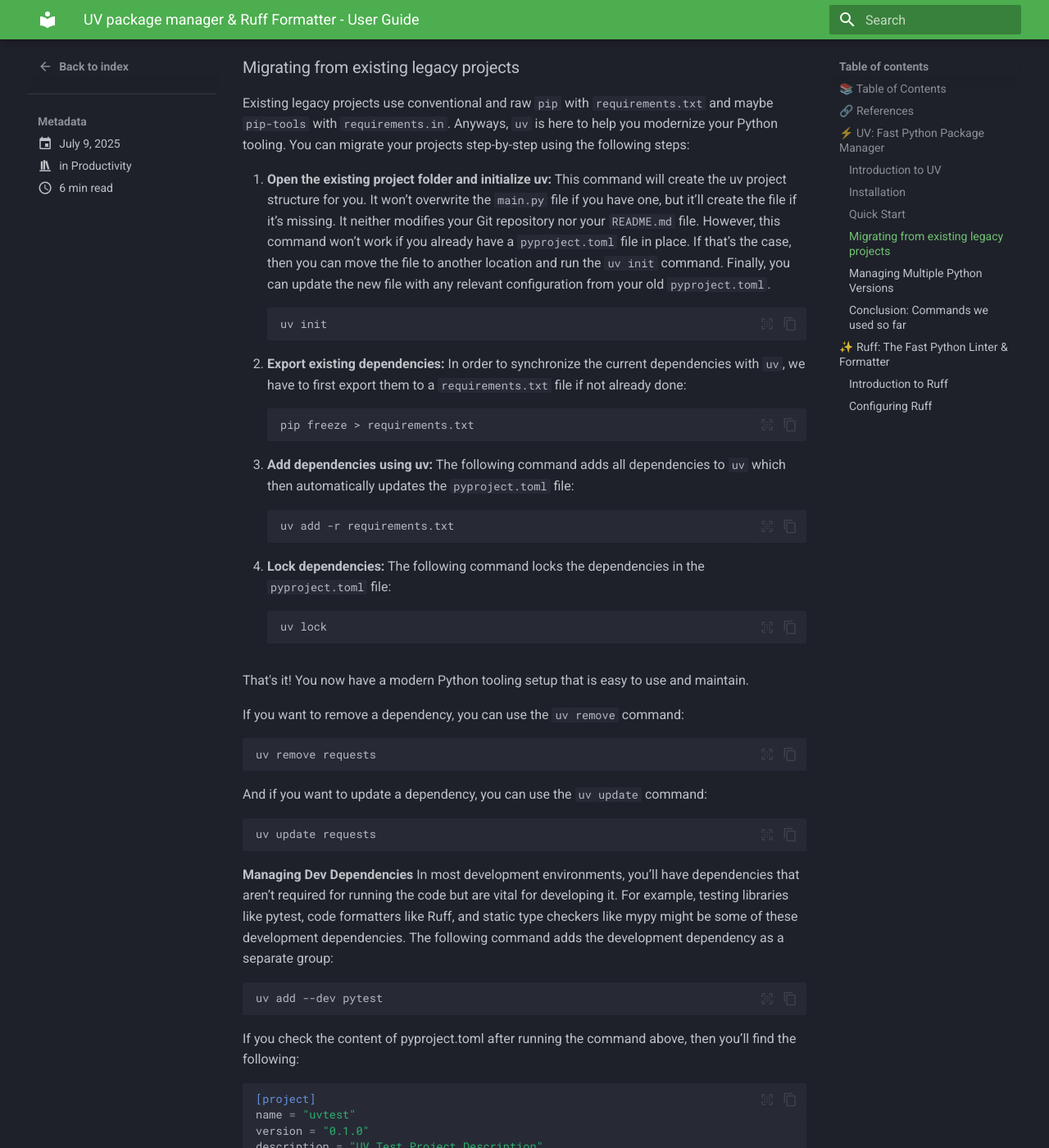
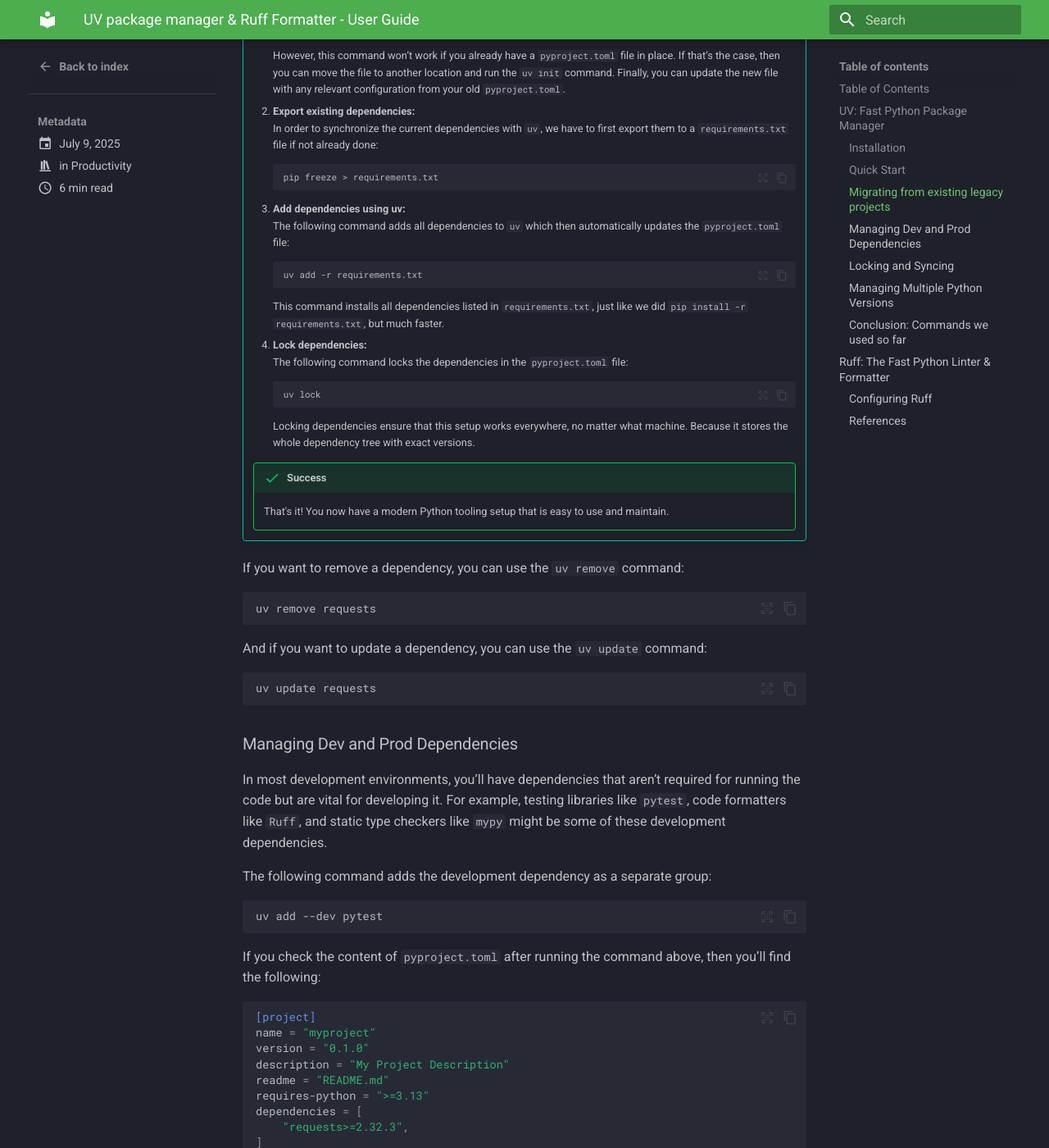
Before and after one commit to Samandar-Komilov/voidpdev, an MkDocs documentation site: the page built from docs/blog/posts/p4_uv-ruff.md, in a window 1280 px wide and 1400 px high, scrolled down 2732 px. Shown: the whole window at 82% size. Built offline with MkDocs 1.6.1 and Material for MkDocs 9.7.7, drawn with Linux system fonts in a browser that asks for light colours; some of the changed text lies outside the part shown.

Commit message:
refactor: uv-ruff guide post

````diff
--- a/docs/blog/posts/p4_uv-ruff.md
+++ b/docs/blog/posts/p4_uv-ruff.md
@@ -24,17 +22,9 @@
 - ruff configuration in `pyproject.toml`
 - useful `ruff` commands
 
-### 🔗 References
-- UV official documentation: https://github.com/astral-sh/uv/
-- Ruff official documentation: https://docs.astral.sh/ruff/
-- RealPython article on UV: https://realpython.com/python-uv/
-- RealPython article on Ruff: https://realpython.com/ruff-python/
-
 ---
 
-## ⚡ UV: Fast Python Package Manager
-
-### Introduction to UV
+## UV: Fast Python Package Manager
 
 `uv` is a blazing-fast Python package manager and virtual environment manager developed by [Astral](https://astral.sh/). It replaces tools like `pip`, `virtualenv`, `pip-tools`, and even `pyenv`, providing:
 
@@ -45,34 +35,34 @@
 
 ### Installation
 
-Install uv using either `pip` or `curl`:
+Install uv using either `curl` or `pip`:
 ```bash
-$ curl -LsSf https://astral.sh/uv/install.sh | sh
+curl -LsSf https://astral.sh/uv/install.sh | sh  # recommended
 # or
-$ pipx install uv
+pipx install uv
 # or
-$ pip install uv
+pip install uv
 ```
 
 To update uv, run `uv self upgrade` or `pipx upgrade uv` depending on how you installed it:
 
 ```bash
-$ uv self upgrade
+uv self upgrade  # recommended
 # or
-$ pipx upgrade uv
+pipx upgrade uv
 # or
-$ pip install --upgrade uv
+pip install --upgrade uv
 ```
 
 ### Quick Start
 
-1. Create a new project using `uv init`:
+You can create a new project using `uv init`:
 ```bash
-$ uv init uvtest
+uv init myproject
 ```
-The command creates the following directory structure under the uvtest/ folder:
+The command creates the following directory structure under the `myproject/` folder:
 ```bash
-uvtest/
+myproject/
 │
 ├── .git/
 ├── .gitignore
@@ -87,7 +77,7 @@
 Let's look at `pyproject.toml` file:
 ```toml
 [project]
-name = "uvtest"
+name = "myproject"
 version = "0.1.0"
 description = "Add your description here"
 readme = "README.md"
@@ -96,7 +86,7 @@
 ```
 A single file now manages your project's dependencies and configuration. But where is my virtual environment? Don't hurry, it will be generated once you add a new dependency:
 ```bash
-$ uv add requests
+uv add requests
 ```
 This command installs the package into the virtual environment and updates `pyproject.toml` with the new dependency:
 ```toml
@@ -110,7 +100,7 @@
 ```
 In order to lock your dependencies, run `uv lock`:
 ```bash
-$ uv lock
+uv lock
 ```
 Now, your `pyproject.toml` file is ready for deployment. The locked dependencies ensure consistent environments across different users and machines.
 
@@ -118,29 +108,33 @@
 
 Existing legacy projects use conventional and raw `pip` with `requirements.txt` and maybe `pip-tools` with `requirements.in`. Anyways, `uv` is here to help you modernize your Python tooling. You can migrate your projects step-by-step using the following steps:
 
-1. **Open the existing project folder and initialize uv:**
-    This command will create the uv project structure for you. It won’t overwrite the `main.py` file if you have one, but it’ll create the file if it’s missing. It neither modifies your Git repository nor your `README.md` file.
-    However, this command won’t work if you already have a `pyproject.toml` file in place. If that’s the case, then you can move the file to another location and run the `uv init` command. Finally, you can update the new file with any relevant configuration from your old `pyproject.toml`.
-    ```bash
-    uv init
-    ```
-2. **Export existing dependencies:**
-    In order to synchronize the current dependencies with `uv`, we have to first export them to a `requirements.txt` file if not already done:
-    ```bash
-    pip freeze > requirements.txt
-    ```
-3. **Add dependencies using uv:**
-    The following command adds all dependencies to `uv` which then automatically updates the `pyproject.toml` file:
-    ```bash
-    uv add -r requirements.txt
-    ```
-4. **Lock dependencies:**
-    The following command locks the dependencies in the `pyproject.toml` file:
-    ```bash
-    uv lock
-    ```
+!!! tip "Migration Steps"
+    1. **Open the existing project folder and initialize uv:**
+        This command will create the uv project structure for you. It won’t overwrite the `main.py` file if you have one, but it’ll create the file if it’s missing. It neither modifies your Git repository nor your `README.md` file.
+        ```bash
+        uv init
+        ```
+        However, this command won’t work if you already have a `pyproject.toml` file in place. If that’s the case, then you can move the file to another location and run the `uv init` command. Finally, you can update the new file with any relevant configuration from your old `pyproject.toml`.
+    2. **Export existing dependencies:**
+        In order to synchronize the current dependencies with `uv`, we have to first export them to a `requirements.txt` file if not already done:
+        ```bash
+        pip freeze > requirements.txt
+        ```
+    3. **Add dependencies using uv:**
+        The following command adds all dependencies to `uv` which then automatically updates the `pyproject.toml` file:
+        ```bash
+        uv add -r requirements.txt
+        ```
+        This command installs all dependencies listed in `requirements.txt`, just like we did `pip install -r requirements.txt`, but much faster.
+    4. **Lock dependencies:**
+        The following command locks the dependencies in the `pyproject.toml` file:
+        ```bash
+        uv lock
+        ```
+        Locking dependencies ensure that this setup works everywhere, no matter what machine. Because it stores the whole dependency tree with exact versions.
 
-That's it! You now have a modern Python tooling setup that is easy to use and maintain.
+    !!! success
+        That's it! You now have a modern Python tooling setup that is easy to use and maintain.
 
 If you want to remove a dependency, you can use the `uv remove` command:
 ```bash
@@ -151,18 +145,19 @@
 uv update requests
 ```
 
-**Managing Dev Dependencies**
-In most development environments, you’ll have dependencies that aren’t required for running the code but are vital for developing it. For example, testing libraries like pytest, code formatters like Ruff, and static type checkers like mypy might be some of these development dependencies.
+### Managing Dev and Prod Dependencies
+In most development environments, you’ll have dependencies that aren’t required for running the code but are vital for developing it. For example, testing libraries like `pytest`, code formatters like `Ruff`, and static type checkers like `mypy` might be some of these development dependencies.
+
 The following command adds the development dependency as a separate group:
 ```bash
 uv add --dev pytest
 ```
-If you check the content of pyproject.toml after running the command above, then you’ll find the following:
+If you check the content of `pyproject.toml` after running the command above, then you’ll find the following:
 ```toml
 [project]
-name = "uvtest"
+name = "myproject"
 version = "0.1.0"
-description = "UV Test Project Description"
+description = "My Project Description"
 readme = "README.md"
 requires-python = ">=3.13"
 dependencies = [
@@ -174,8 +169,9 @@
     "pytest>=8.3.5",
 ]
 ```
+This ensures whenever a new developer joins your team, he simply installs all development dependencies directly. And while in server, you may install only production dependencies in the same way.
 
-**Locking and Syncing**
+### Locking and Syncing
 We have already seen that the `uv lock` command locks the dependencies in the `pyproject.toml` file to a separate file called `uv.lock`. This file is used by the `uv sync` command to synchronize the dependencies in the `pyproject.toml` file with the ones in the `uv.lock` file. It helps to new developers to have a consistent, synchronized setup.
 
 So, a new developer just does:
@@ -188,17 +184,17 @@
 
 `uv` installs Python and allows quickly switching between versions. You can install multiple versions of python using the following command:
 ```bash
-$ uv python install 3.10 3.11 3.12
+uv python install 3.10 3.11 3.12
 ```
 
 Create a new virtual environment using a specific Python version:
 ```bash
-$ uv venv --python 3.10
+uv venv --python 3.10
 ```
 
 You can also pin a specific Python version in the current directory:
 ```bash
-$ uv python pin 3.10
+uv python pin 3.10
 ```
 
 You can find more [here](https://docs.astral.sh/uv/guides/install-python/).
@@ -219,46 +215,45 @@
 
 ---
 
-## ✨ Ruff: The Fast Python Linter & Formatter
+## Ruff: The Fast Python Linter & Formatter
 
-### Introduction to Ruff
 `ruff` is a fast, Rust-based linter and formatter for Python that replaces tools like:
-- flake8
-- isort
-- pylint
-- pycodestyle
-- black
+- `flake8`
+- `isort`
+- `pylint`
+- `pycodestyle`
+- `black`
 
 It supports over 500 rules and is highly configurable.
 
 The recommended way to install `ruff` and integrate to your project is using `uv`:
 ```bash
-$ uv add --dev ruff
+uv add --dev ruff
 # or, if you want it to install user-wide in your system
-$ uv tool install ruff
+uv tool install ruff
 ```
 
-Using ruff is easy. To check for formatting and linting errors, just run:
+Using `ruff` is easy. To check for formatting and linting errors, just run:
 ```bash
-$ ruff check
+ruff check
 # or if you want to fix fixable errors along the way:
-$ ruff check --fix
+ruff check --fix
 ```
 
 The check command can generate several errors with vague messages. To get more information, you can find the ruff rule description:
 ```bash
-$ ruff rule F821
+ruff rule F821
 ```
 
-**Continuous Linting.** To have continuous linting as you code, open a new terminal window and pass the --watch flag to the check command:
+**Continuous Linting.** To have continuous linting as you code, open a new terminal window and pass the `--watch` flag to the check command:
 ```bash
-$ ruff check --watch
+ruff check --watch
 ```
 This will watch for any linting errors as you write your code, in real time!
 
-**Formatting Python Code.** By default, Ruff has sensible formatting rules and was designed to be a drop-in replacement for Black. The following command automatically formats your code on desired directory (current directory if not specified):
+**Formatting Python Code.** By default, Ruff has sensible formatting rules and was designed to be a drop-in replacement for `Black`. The following command automatically formats your code on desired directory (current directory if not specified):
 ```bash
-$ ruff format
+ruff format
 ```
 Just like the `check` command, the format command takes optional arguments for a path to a single file or directory.
 
@@ -284,3 +279,12 @@
 indent-style = "space"
 line-ending = "lf"
 ```
+A configuration file for `ruff` is essential for standardizing code style and enforcing consistent rules across a project. Whether you use a standalone `ruff.toml` or integrate it into `pyproject.toml`, the setup allows you to precisely control linting rules, ignore specific checks, and exclude certain directories. This helps maintain a clean and consistent codebase, improving readability and collaboration.
+
+---
+
+### References
+- [UV official documentation](https://github.com/astral-sh/uv/)
+- [Ruff official documentation](https://docs.astral.sh/ruff/)
+- [RealPython article on UV](https://realpython.com/python-uv/)
+- [RealPython article on Ruff](https://realpython.com/ruff-python/)
````
Also changed, not shown: other parts of docs/blog/posts/p4_uv-ruff.md (+1 -3 lines).
